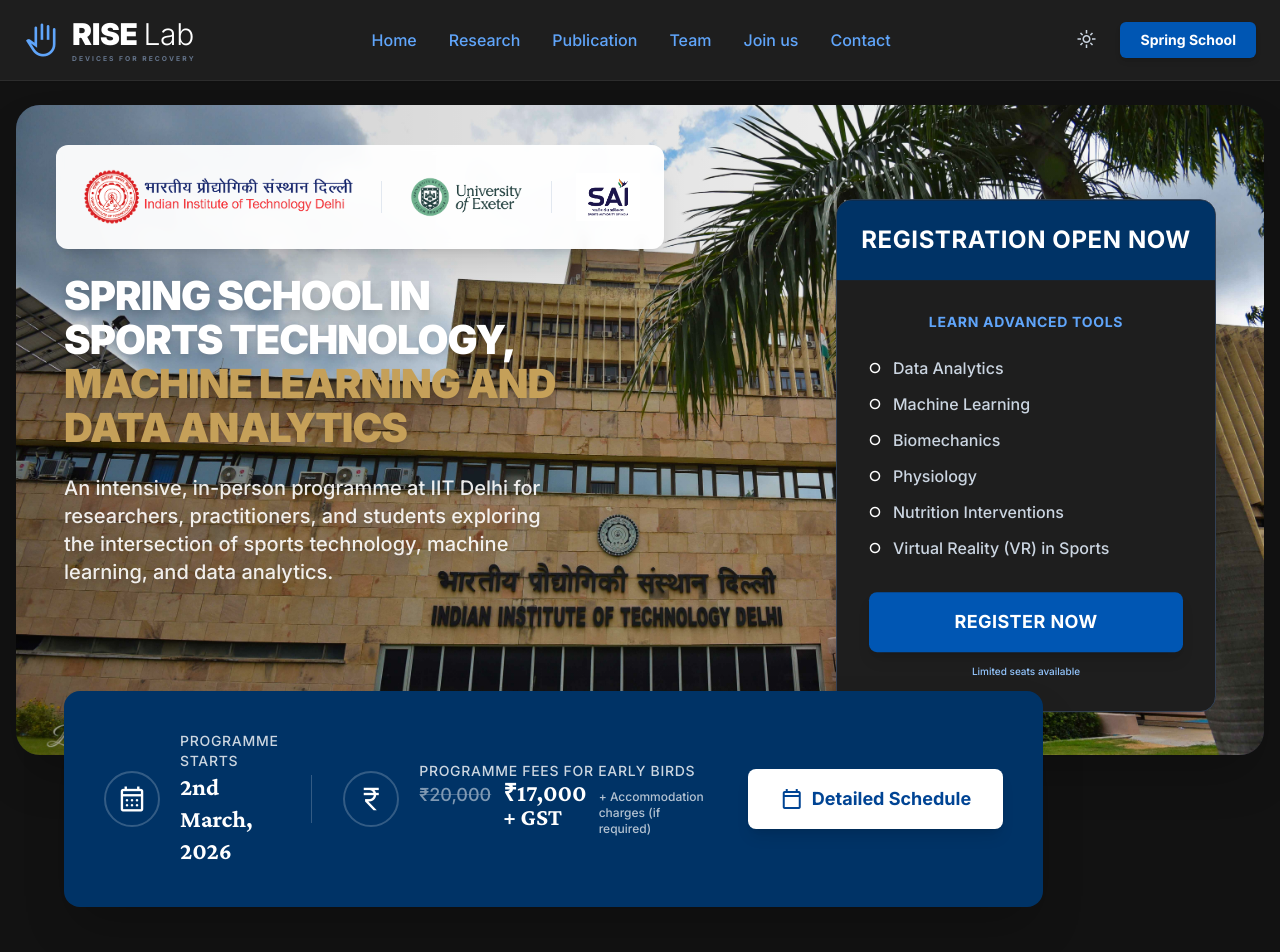
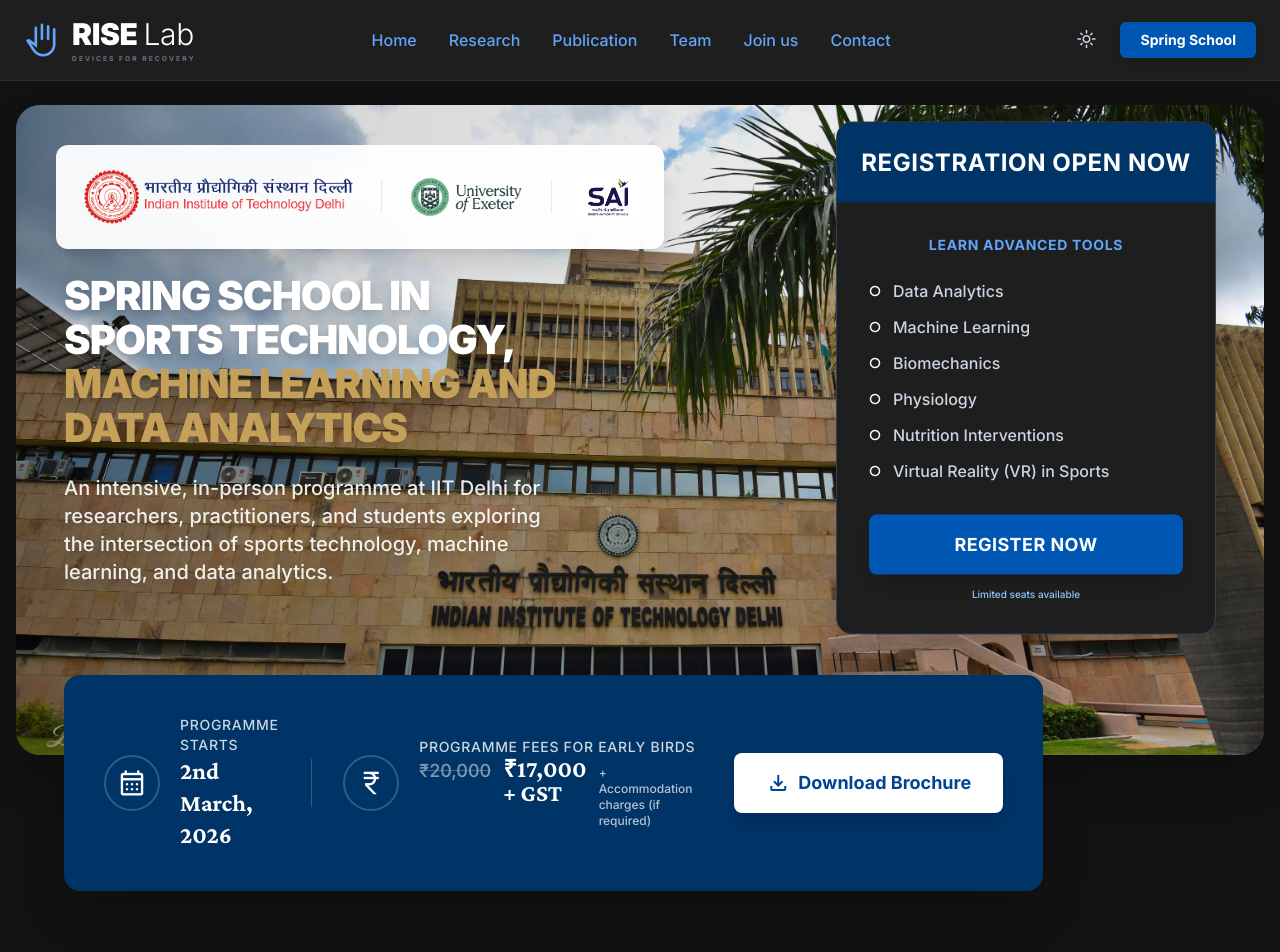
Before and after one commit to Abhinavjoshi7891/sports-science-spring-school, a React (Vite) app: page / in a window 1280 px wide. Shown: the top 952 px of the page. Built offline with nearby package versions, Linux system fonts and the light colour scheme.

Commit message:
Brochure added

```diff
--- a/src/App.tsx
+++ b/src/App.tsx
@@ -24,6 +24,7 @@
 import abhinavJoshiImg from './assets/images/Abhinav-Joshi.png';
 import profBiswarupImg from './assets/images/Prof-Biswarup-Mukherjee-CBME-IIT-Delhi.png';
 import profDominicImg from './assets/images/Prof-Dominic-Farris-PHSS-University-of-Exeter.png';
+import drTomImg from './assets/images/Dr. Tom.jpg';
 
 export type ViewState = 'landing' | 'register' | 'download';
 export type Theme = 'light' | 'dark';
@@ -63,6 +64,7 @@
   { id: '4', name: 'Prof. Joanna Bowtell', org: 'PHSS, UNIV. OF EXETER', role: 'Professor of Applied Physiology', img: profJoannaImg, link: 'https://experts.exeter.ac.uk/20502-joanna-bowtell' },
   { id: '2', name: 'Prof. Mark Wilson', org: 'UNIV. OF EXETER', role: 'Professor of Performance Psychology', img: profMarkImg, link: 'https://experts.exeter.ac.uk/1051-mark-wilson' },
   { id: '20', name: 'Prof. Dominic Farris', org: 'PHSS, UNIV. OF EXETER', role: 'Associate Professor', img: profDominicImg, link: 'https://experts.exeter.ac.uk/27162-dominic-farris' },
+  { id: '21', name: 'Dr. Tom Elliott', org: 'UNIV. OF EXETER', role: 'Data Analyst', img: drTomImg, link: 'https://experts.exeter.ac.uk/25291-tom-elliott' },
   { id: '6', name: 'Prof. Chris Byrne', org: 'PHSS, UNIV. OF EXETER', role: 'Associate Professor', img: drChrisImg, link: 'https://experts.exeter.ac.uk/1040-chris-byrne' },
   { id: '1', name: 'Prof. Deepak Joshi', org: 'CBME, IIT DELHI', role: 'Associate Professor', img: profDeepakJoshiImg, link: 'https://cbme.iitd.ac.in/faculty-profile/15' },
   { id: '7', name: 'Prof. Kaushik Mukherjee', org: 'ME, IIT DELHI', role: 'Associate Professor', img: profKaushikImg, link: 'https://mech.iitd.ac.in/faculty-profile/192' },
@@ -155,7 +157,7 @@
   // -- Data State (Mocking a Database) --
   // We use localStorage to persist changes made in the Admin Panel
   const [speakers, setSpeakers] = useState<Speaker[]>(() => {
-    const saved = localStorage.getItem('speakers_v8');
+    const saved = localStorage.getItem('speakers_v9');
     return saved ? JSON.parse(saved) : INITIAL_SPEAKERS;
   });
 
@@ -171,12 +173,12 @@
 
   // Save to local storage whenever data changes
   useEffect(() => {
-    // Force refresh if the data is outdated (checking for James Rhodes' FA org)
-    const isOutdated = !speakers.some(s => s.name === 'Dr. James Rhodes' && s.org === 'THE FOOTBALL ASSOCIATION');
+    // Force refresh if the data is outdated (checking for Dr. Tom Elliott)
+    const isOutdated = !speakers.some(s => s.name === 'Dr. Tom Elliott');
     if (isOutdated) {
       setSpeakers(INITIAL_SPEAKERS);
     }
-    localStorage.setItem('speakers_v8', JSON.stringify(speakers));
+    localStorage.setItem('speakers_v9', JSON.stringify(speakers));
   }, [speakers]);
   useEffect(() => {
     localStorage.setItem('syllabus_v4', JSON.stringify(syllabus));
--- a/src/components/LandingPage.tsx
+++ b/src/components/LandingPage.tsx
@@ -350,7 +350,7 @@
                         </div>
 
                         {/* Registration Card - Absolute Positioned */}
-                        <div className="hidden lg:block absolute top-1/2 right-12 -translate-y-[45%] w-[380px] z-20">
+                        <div className="hidden lg:block absolute top-[42%] right-12 -translate-y-1/2 w-[380px] z-20">
                             <div className="bg-white dark:bg-surface-dark rounded-2xl shadow-2xl overflow-hidden border border-slate-100 dark:border-slate-700">
                                 <div className="bg-[#0056b3] dark:bg-[#003366] p-6 text-center">
                                     <h3 className="text-white font-bold text-2xl uppercase tracking-wide">Registration Open Now</h3>
@@ -395,7 +395,7 @@
                     </div>
 
                     {/* Bottom Info Bar - Floating/Overlapping */}
-                    <div className="relative -mt-10 lg:-mt-16 z-30 px-4 lg:px-12 pointer-events-none">
+                    <div className="relative mt-8 lg:-mt-20 z-30 px-4 lg:px-12 pointer-events-none">
                         <div className="bg-[#004494] dark:bg-[#003366] rounded-2xl shadow-2xl p-6 md:p-8 lg:p-10 flex flex-col lg:flex-row items-center justify-between gap-8 text-white pointer-events-auto max-w-full lg:max-w-[85%] mx-auto lg:ml-0">
 
                             {/* Starts */}
@@ -429,12 +429,12 @@
                             {/* Schedule Button */}
                             <div className="w-full lg:w-auto mt-2 lg:mt-0">
                                 <a
-                                    href="/syllabus.pdf"
-                                    download="syllabus.pdf"
+                                    href="/brochure.pdf"
+                                    download="brochure.pdf"
                                     className="w-full lg:w-auto bg-white text-[#004494] hover:bg-slate-100 px-8 py-4 rounded-lg font-bold text-lg shadow-lg transition-colors whitespace-nowrap flex items-center justify-center gap-2"
                                 >
-                                    <span className="material-symbols-outlined">calendar_today</span>
-                                    Detailed Schedule
+                                    <span className="material-symbols-outlined">download</span>
+                                    Download Brochure
                                 </a>
                             </div>
                         </div>
@@ -661,11 +661,11 @@
                             <p className="text-slate-500 dark:text-slate-400 mt-2">Spring Semester 2026 • 5-Day Intensive</p>
                         </div>
                         <a
-                            href="/syllabus.pdf"
-                            download="syllabus.pdf"
+                            href="/brochure.pdf"
+                            download="brochure.pdf"
                             className="text-[#003366] dark:text-blue-400 font-bold text-sm uppercase tracking-wider flex items-center gap-2 hover:underline"
                         >
-                            Detailed Schedule <span className="material-symbols-outlined text-lg">download</span>
+                            Download Brochure <span className="material-symbols-outlined text-lg">download</span>
                         </a>
                     </div>
 
```
Also changed, not shown: src/assets/images/Dr. Tom.jpg (added), 1 other file (tests, documents, lock files or other folders).
